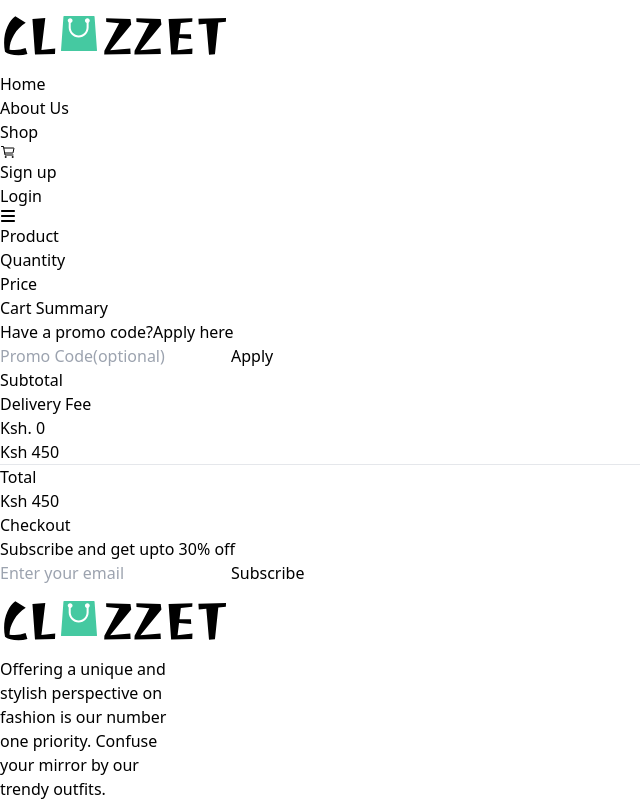
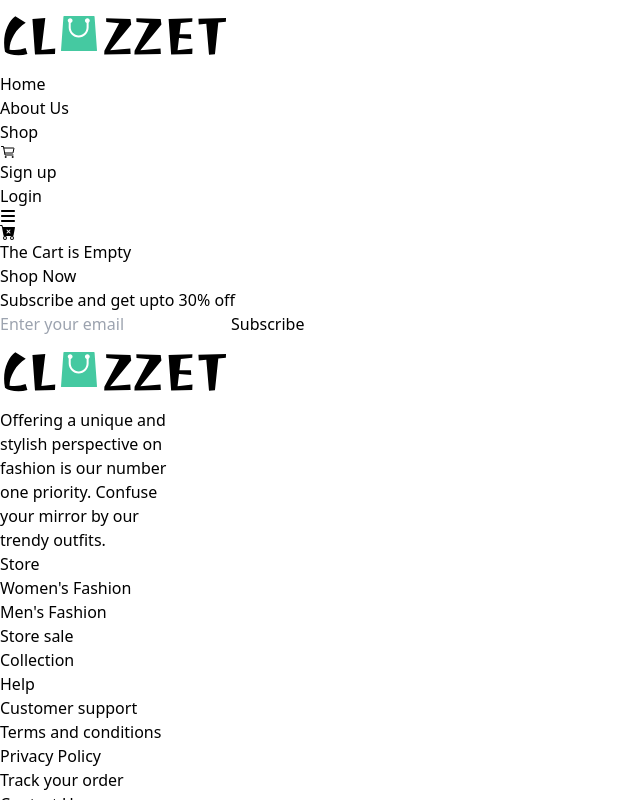
Before and after one commit to cidooh/cluzzet, a React (Vite) app: page /cart in a window 1280 px wide. Shown: the top 800 px of the page, without its empty margins (0-640 px from the left). Built offline with nearby package versions, Linux system fonts and the light colour scheme.

Commit message:
local storage

```diff
--- a/src/components/Cartitems.jsx
+++ b/src/components/Cartitems.jsx
@@ -1,9 +1,11 @@
 import Cartitem from "./Cartitem"
+
 
 function Cartitems(){
 
     return(
         <>
+
 <Cartitem />
         </>
     )
--- a/src/components/Featuredcol.jsx
+++ b/src/components/Featuredcol.jsx
@@ -21,6 +21,7 @@ function Featuredcol(props) {
         <div className=" font-bold text-white rounded-md absolute inset-1  opacity-0 hover:opacity-100 ml-[180px] ">
           <button
             className="mt-[500px] bg-[#45C9A1] py-[20px] px-[30px] rounded-md "
+            style={{background:props.cart.find(item=>item.name === props.name)?"#45C9A1" : "black"}}
             onClick={(e) =>
               handleAddToCart(e, {
                 price: props.price,
@@ -29,7 +30,9 @@ function Featuredcol(props) {
               })
             }
           >
-            ADD TO CART
+            {props.cart.find(item=>item.name === props.name)?"Added to cart" : "Add to Cart"  }
+
+
           </button>
         </div>
       </div>
--- a/src/components/Router.jsx
+++ b/src/components/Router.jsx
@@ -8,15 +8,25 @@ import Cart from "../pages/Cart";
 import Login from "../pages/Login";
 import Signup from "../pages/Signup";
 import {useState} from "react"
+import { useEffect } from "react";
+
 
 function Router() {
+  const [cart,setCart] = useState([])
 
-  const [cart,setCart] = useState([])
+
+  useEffect (()=> {
+   cart.length !==0 && localStorage.setItem("cart",JSON.stringify(cart))
+
+  },[cart])
+
   console.log(cart)
 
 
   return (
+
   <BrowserRouter>
+
 
   <Routes>
 
@@ -28,10 +38,10 @@ function Router() {
     <Route path="/login" element={<Layout> <Login/> </Layout>}/>
     <Route path="*" element={<Layout> <Notfound/> </Layout>}/>
 
-
     </Routes>
 
     </BrowserRouter>
+
   )
 }
 
--- a/src/pages/Cart.jsx
+++ b/src/pages/Cart.jsx
@@ -2,21 +2,33 @@ import Namecart from "../components/Namecart";
 import Cartitem from "../components/Cartitem";
 import Summary from "../components/Summary";
 import { useState, useEffect } from "react";
-
+import { BsFillCartXFill } from "react-icons/bs";
+import { Link } from "react-router-dom";
 
 function Cart({ cart, setCart }) {
-
   const [cartCopy, setCartCopy] = useState([]);
 
   useEffect(() => {
-        const copy = [...cart]
-        setCartCopy(copy)
+    const copy = [...cart];
+    setCartCopy(copy);
   }, []);
   return (
     <div className="flex justify-between">
       <div>
+        {cart && cart.length === 0 ? (
+          <div className=" ml-[900px] mt-20">
+            <div className="ml-20 ">
+            < BsFillCartXFill />
+            </div>
+            <p className=" text-3xl font-bold">The Cart is Empty</p>
+           <Link to="/shop"> <button className="bg-[#45C9A1] text-white rounded-lg p-3 ml-16 hover:bg-black">
+              Shop Now
+            </button></Link>
+          </div>
+        ) : (
+          <div className="flex justify-between">
+            <div>
             <Namecart />
-
             {cart &&
               cart.map((item) => {
                 return (
@@ -36,6 +48,9 @@ function Cart({ cart, setCart }) {
               <Summary cartCopy={cartCopy} setCartCopy={setCartCopy} />
             </div>
           </div>
+        )}
+      </div>
+    </div>
   );
 }
 export default Cart;
```
Lines whose indentation alone changed are shown as unchanged.
